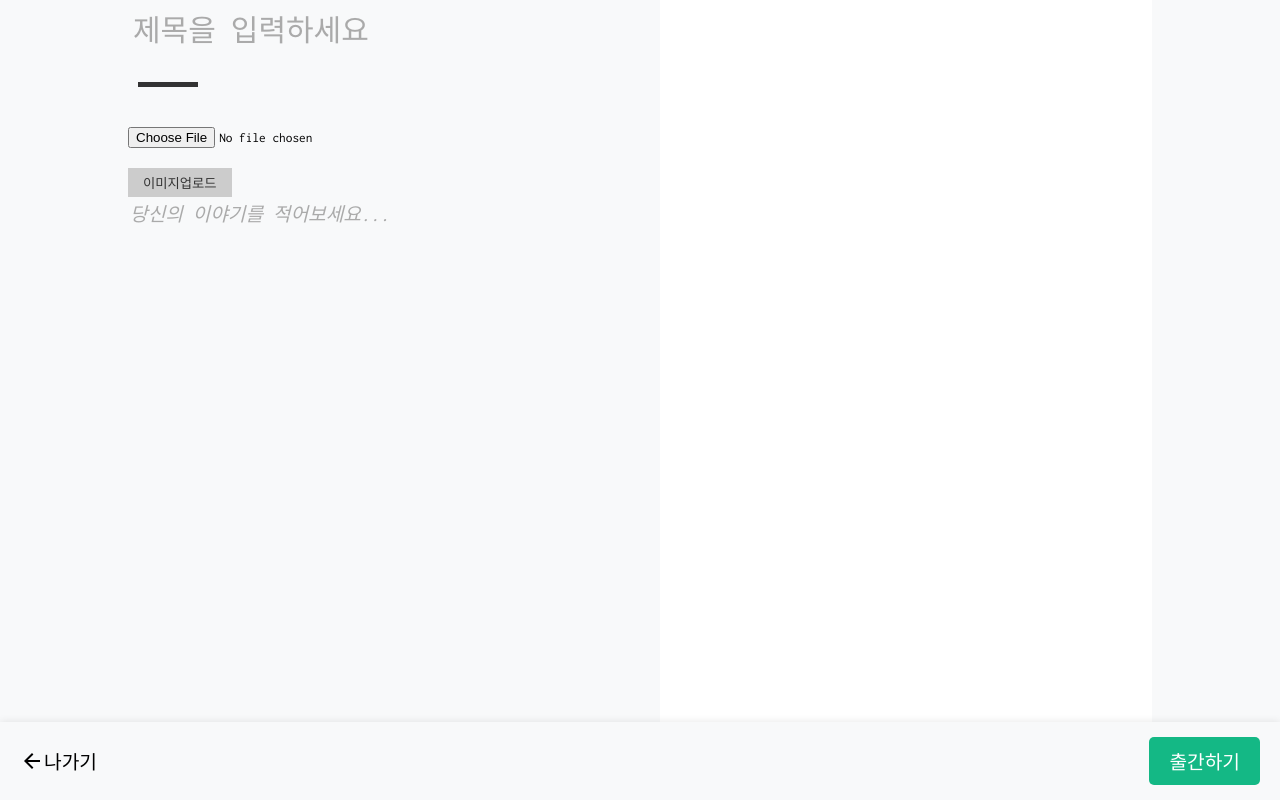
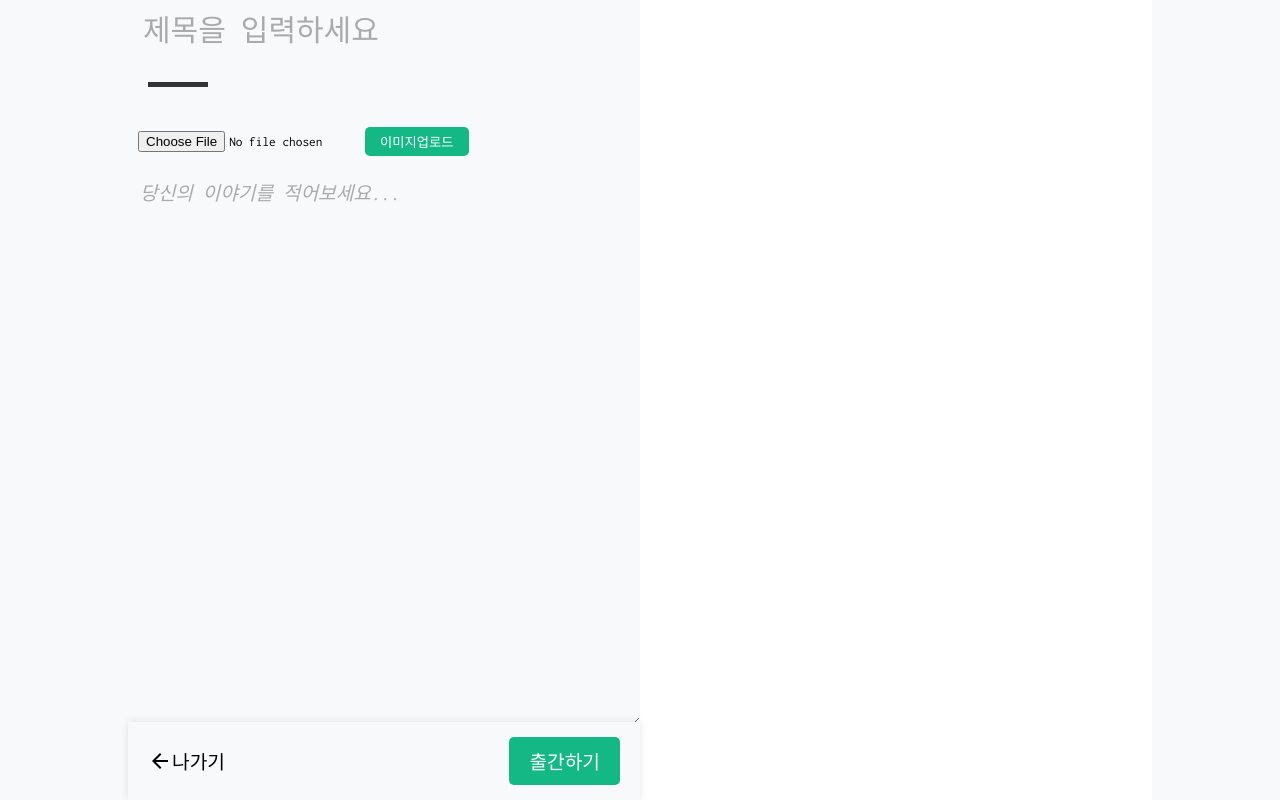
Before and after one commit to developer-asher/velog-clone, a React (Create React App) app: page /post/write in a window 1280 px wide. Built offline with nearby package versions, Linux system fonts and the light colour scheme; no server answers.

Commit message:
추가- 게시글 관리

```diff
--- a/src/components/Post.jsx
+++ b/src/components/Post.jsx
@@ -1,7 +1,9 @@
 import React from 'react';
 import styled from 'styled-components';
+
+import { history } from '../redux/configureStore';
 import FlexBox from '../elements/FlexBox';
-import { history } from '../redux/configureStore';
+import Image from '../elements/Image';
 
 const Post = ({
   postId,
@@ -18,36 +20,61 @@ const Post = ({
 
   return (
     <Item onClick={handleClick}>
-      {/* <img src={postImage} alt='' /> */}
-      <img src='http://via.placeholder.com/50x25' alt='' />
-      <div className='desc'>
-        <h2 className='title'>{postTitle}</h2>
-        <p className='content'>{postContent}</p>
-        <p>
+      {postImage ? <Image max_height='200px' src={postImage} alt='' /> : <></>}
+      <Desc className='desc'>
+        <Title className='title'>{postTitle}</Title>
+        <Content className='content'>{postContent}</Content>
+      </Desc>
+      <PostBottom>
+        <DateCmt>
           <span className='date'>{postTime}</span>
           <span className='divider'>∙</span>
           <span className='cnt_comment'>6개의 댓글</span>
-        </p>
-      </div>
-      <FlexBox style={{ borderTop: '1px solid #eee', padding: '15px' }}>
-        <div className='flexbox profile'>
-          <img
+        </DateCmt>
+        <FlexBox
+          style={{
+            borderTop: '1px solid #eee',
+            padding: '15px',
+          }}
+        >
+          <FlexBox>
+            <Image
+              circle
               className='profile_img'
-            src='http://via.placeholder.com/25x25'
               alt='임시'
+              style={{ marginRight: '5px' }}
             />
             <span className='profile_nickName'>by {userNickname}</span>
-        </div>
+          </FlexBox>
           {/* <span className='like'>🧡 64</span> */}
         </FlexBox>
+      </PostBottom>
     </Item>
   );
 };
 
+const Content = styled.div`
+  margin-top: 10px;
+`;
+
+const DateCmt = styled.p`
+  padding: 0 15px;
+`;
+
+const PostBottom = styled.div`
+  // position: relative;
+  // left: 0;
+  // bottom: 0;
+  // width: 100%;
+`;
+
 const Item = styled.li`
+  position: relative;
   display: flex;
   flex-direction: column;
   flex-basis: 23%;
+  justify-content: space-between;
+  width: 23%;
   min-height: 400px;
   margin: 20px 1%;
   border-radius: 5px;
@@ -66,8 +93,19 @@ const Item = styled.li`
 
   @media screen and (max-width: 1024px) {
     flex-basis: 46%;
+    width: 46%;
     margin: 20px 2%;
   }
 `;
 
+const Desc = styled.div`
+  min-height: 200px;
+  max-height: 200px;
+`;
+const Title = styled.h2`
+  font-size: 1.2rem;
+  font-weight: 500;
+  margin: 0;
+`;
+
 export default Post;
--- a/src/components/PostWriteFt.jsx
+++ b/src/components/PostWriteFt.jsx
@@ -9,21 +9,30 @@ import { useDispatch } from 'react-redux';
 import { history } from '../redux/configureStore';
 import { contentActions } from '../redux/modules/content';
 
-const PostWriteFt = ({ post, ...rest }) => {
+const PostWriteFt = ({ post, edit, postId, ...rest }) => {
   const dispatch = useDispatch();
 
   const goBack = () => {
     history.replace('/');
   };
 
-  // preview는 있는데 image_url이 없으면 출간 안되도록
   const postContent = () => {
-    if (post.is_preview && post.image_url === '') {
-      alert('이미지를 업로드해주세요!');
+    if (!post.title) {
+      alert('제목을 입력해주세요!');
+      return false;
+    }
+    if (!post.markdown) {
+      alert('내용을 입력해주세요!');
       return false;
     }
 
-    dispatch(contentActions.setContentDB(post));
+    if (edit === 'postEdit') {
+      // 게시글 수정
+      dispatch(contentActions.editContentDB(postId, post));
+    } else {
+      // 새 게시글 작성
+      dispatch(contentActions.addContentDB(post));
+    }
   };
 
   return (
@@ -49,7 +58,7 @@ const PostWriteFt = ({ post, ...rest }) => {
 };
 
 const OuterFt = styled.div`
-  position: fixed;
+  position: absolute;
   bottom: 0;
   left: 0;
   z-index: 5;
--- a/src/components/UploadFile.jsx
+++ b/src/components/UploadFile.jsx
@@ -1,9 +1,11 @@
 import React, { useRef, useState } from 'react';
 import { useDispatch } from 'react-redux';
 import styled from 'styled-components';
+import FileUploadIcon from '@mui/icons-material/FileUpload';
 
 import { imageActions } from '../redux/modules/image';
 import Button from '../elements/Button';
+import FlexBox from '../elements/FlexBox';
 
 const Upload = () => {
   const dispatch = useDispatch();
@@ -19,27 +21,35 @@ const Upload = () => {
     reader.readAsDataURL(file);
     reader.onload = () => {
       // reader.result : 파일의 컨텐츠(내용물)
-      dispatch(imageActions.setPreview(reader.result));
+      // dispatch(imageActions.setPreview(reader.result));
     };
   };
 
   const uploadImage = () => {
+    if (!imgFile) {
+      return false;
+    }
     dispatch(imageActions.uploadImageS3(imgFile));
   };
 
   return (
     <>
-      <InputUpload ref={fileRef} type='file' onChange={handleChange} />
-      {/* 출근하기 버튼 클릭 시 이와 같이 동작     */}
-      <Button bg_color='#ccc' onClick={uploadImage}>
-        이미지업로드
-      </Button>
+      <FlexBox margin='0 0 20px 0'>
+        <InputUpload ref={fileRef} type='file' onChange={handleChange} />
+        {/* 출간하기 버튼 클릭 시 이와 같이 동작     */}
+        <Button
+          onClick={uploadImage}
+          bd_radius='5px'
+          bg_color='#14b885'
+          color='#fff'
+        >
+          이미지업로드
+        </Button>
+      </FlexBox>
     </>
   );
 };
 
-const InputUpload = styled.input`
-  margin-bottom: 20px;
-`;
+const InputUpload = styled.input``;
 
 export default Upload;
--- a/src/pages/PostDetail.jsx
+++ b/src/pages/PostDetail.jsx
@@ -4,8 +4,8 @@ import styled from 'styled-components';
 
 import { history } from '../redux/configureStore';
 import { contentActions } from '../redux/modules/content';
-import Header from '../components/Header';
-import Footer from '../components/Footer';
+import CommentList from '../components/CommentList';
+import MarkdownRender from '../components/MarkdownRender';
 import Button from '../elements/Button';
 import Divider from '../elements/Divider';
 import FlexBox from '../elements/FlexBox';
@@ -14,32 +14,26 @@ import Image from '../elements/Image';
 const PostDetail = props => {
   const dispatch = useDispatch();
   const id = props.match.params.id;
-  const posts = useSelector(state => state.content.list);
-  const post = posts.find(item => {
-    return item.postId === parseInt(id);
-  });
+  const detail = useSelector(state => state.content.detail);
 
-  console.log(post);
+  const post = detail?.post;
+  const comments = detail?.comments;
 
   const editPost = () => {
     console.log('게시글 수정');
-    // history.push(`/post/edit/${id}`);
+    history.push(`/post/edit/${id}`);
   };
 
   const deletePost = () => {
-    console.log('게시글 삭제', post.postId);
+    dispatch(contentActions.deleteContentDB(id));
   };
 
   useEffect(() => {
-    if (post) {
-      return false;
-    }
-    dispatch(contentActions.getContentDB());
+    dispatch(contentActions.detailContentDB(id));
   }, []);
 
   return (
     <>
-      <Header />
       <FlexBox justify='space-between'>
         <Section>
           <Head className='head'>
@@ -62,32 +56,38 @@ const PostDetail = props => {
 
           <ContentWrap className='content'>
             <Image src='http://via.placeholder.com/100x30' alt='임시' />
-            <Content>{post?.postContent}</Content>
+            <Content>
+              <MarkdownRender>{post?.postContent}</MarkdownRender>
+            </Content>
           </ContentWrap>
 
           <Profile className='flexbox profile'>
-            <Image src='http://via.placeholder.com/100x100' alt='임시' />
+            <Image width='100px' height='100px' circle alt='임시' />
             <ProfileInfo>
               <ProfileName>{post?.userNickname}</ProfileName>
               <ProfileDesc></ProfileDesc>
             </ProfileInfo>
           </Profile>
-          {/* comment input compo */}
-          {/* comment list compo */}
         </Section>
-        <Aside>{post?.postContent}</Aside>
+        {/* <Aside>{post?.postContent}</Aside> */}
+        <Aside>
+          Lorem, ipsum dolor sit amet consectetur adipisicing elit. Rem dolorem
+          deserunt maxime voluptates porro cupiditate voluptate! Impedit magnam,
+          nobis ea laudantium explicabo accusamus aliquid dolorem veniam minus,
+          iure sapiente vero!
+        </Aside>
       </FlexBox>
-      <Footer />
+      <CommentList postId={id} commentList={comments} />
     </>
   );
 };
 
 const Section = styled.section`
-  flex-basis: 70%;
+  flex-basis: 72%;
 `;
 const Aside = styled.aside`
   flex-basis: 25%;
-  padding-left: 1%;
+  padding-left: 2%;
   border-left: 1px solid #ccc;
 `;
 const Head = styled.div``;
@@ -117,7 +117,7 @@ const ContentWrap = styled.div`
   display: flex;
   flex-direction: column;
 `;
-const Content = styled.p`
+const Content = styled.div`
   margin: 40px 0;
   font-size: 1.1rem;
 `;
--- a/src/pages/PostEdit.jsx
+++ b/src/pages/PostEdit.jsx
@@ -1,7 +1,146 @@
-import React from 'react';
+import React, { useEffect, useRef, useState } from 'react';
+import styled from 'styled-components';
+import { useDispatch, useSelector } from 'react-redux';
+
+import { imageActions } from '../redux/modules/image';
+import PostWriteFt from '../components/PostWriteFt';
+import MarkdownRender from '../components/MarkdownRender';
+// import Button from '../elements/Button';
+import FlexBox from '../elements/FlexBox';
+import Input from '../elements/Input';
+import TextArea from '../elements/TextArea';
+import Divider from '../elements/Divider';
+import UploadFile from '../components/UploadFile';
 
 const PostEdit = props => {
-  return <>게시글 수정</>;
+  const id = props.match.params.id;
+  const posts = useSelector(state => state.content.list);
+  const post = posts.find(item => {
+    return item.postId === parseInt(id);
+  });
+
+  const { image_url } = useSelector(state => state.image);
+  const [input, setInput] = useState({
+    title: post?.postTitle,
+    markdown: post?.postContent,
+    image_url: '',
+  });
+  const { title, markdown } = input;
+
+  const handleChange = e => {
+    const { value, name } = e.target;
+
+    setInput({
+      ...input,
+      [name]: value,
+    });
+  };
+
+  useEffect(() => {
+    setInput({
+      ...input,
+      markdown: image_url
+        ? `![Alt text](${image_url})\n ${markdown}`
+        : markdown,
+      image_url: image_url,
+    });
+  }, [image_url]);
+
+  return (
+    <FlexBox justify='space-between' height='100%'>
+      <Markdown>
+        <WriteWrap>
+          <FlexBox direction='column' align_items='flex-start'>
+            <Input //
+              name='title'
+              value={title}
+              type='text'
+              onChange={handleChange}
+              placeholder='제목을 입력하세요'
+              width='100%'
+              bd='none'
+              ft_size='30px'
+              bg_color='transparent'
+              outline='none'
+            />
+            <Divider
+              style={{
+                height: '5px',
+                width: '60px',
+                margin: '20px 0 40px 10px',
+                backgroundColor: '#333',
+              }}
+            ></Divider>
+            <UploadFile />
+          </FlexBox>
+          <TextArea
+            name='markdown'
+            value={markdown}
+            onChange={handleChange}
+            placeholder='당신의 이야기를 적어보세요...'
+            height='calc(100% - 250px)'
+            bd='none'
+            bg_color='transparent'
+            outline='none'
+            ft_size='1.2rem'
+          />
+        </WriteWrap>
+        <PostWriteFt edit='postEdit' postId={id} post={input} />{' '}
+        {/* write footer */}
+      </Markdown>
+      <Preview>
+        <MarkdownRender>{`# ${title}`}</MarkdownRender>
+        <MarkdownRender>{markdown}</MarkdownRender>
+      </Preview>
+    </FlexBox>
+  );
 };
 
+const Markdown = styled.div`
+  position: relative;
+  min-height: 100%;
+  flex-basis: 50%;
+  width: 50%;
+
+  @media all and (max-width: 1024px) {
+    flex-basis: 100%;
+    width: 100%;
+  }
+`;
+const Preview = styled.div`
+  font-size: 1.1rem;
+  height: 100vh;
+  max-height: 100%;
+  overflow-y: auto;
+  padding: 20px;
+  flex-basis: 50%;
+  width: 50%;
+  background-color: #fff;
+
+  & > h1:first-child {
+    margin-bottom: 80px;
+  }
+  & > blockquote {
+    margin-left: 0;
+    border-left: 3px solid #69f;
+    padding-left: 10px;
+    background-color: #f8f9fa;
+  }
+  & img {
+    width: 100%;
+  }
+
+  @media all and (max-width: 1024px) {
+    display: none;
+    flex-basis: 0;
+    width: 0;
+  }
+`;
+
+const WriteWrap = styled.div`
+  height: 100vh;
+  max-height: 100vh;
+  padding-left: 10px;
+`;
+
 export default PostEdit;
--- a/src/pages/PostList.jsx
+++ b/src/pages/PostList.jsx
@@ -2,10 +2,8 @@ import React, { useEffect } from 'react';
 import { useDispatch, useSelector } from 'react-redux';
 import styled from 'styled-components';
 
-import Header from '../components/Header';
-import Footer from '../components/Footer';
+import { contentActions } from '../redux/modules/content';
 import Post from '../components/Post';
-import { contentActions } from '../redux/modules/content';
 
 const PostList = props => {
   const dispatch = useDispatch();
@@ -17,13 +15,11 @@ const PostList = props => {
 
   return (
     <>
-      <Header />
       <List>
         {posts.map((item, index) => {
           return <Post key={item.postId} {...item} />;
         })}
       </List>
-      <Footer />
     </>
   );
 };
--- a/src/pages/PostWrite.jsx
+++ b/src/pages/PostWrite.jsx
@@ -14,7 +14,7 @@ import UploadFile from '../components/UploadFile';
 
 const PostWrite = props => {
   const dispatch = useDispatch();
-  const { preview, image_url } = useSelector(state => state.image);
+  const { image_url } = useSelector(state => state.image);
   const [input, setInput] = useState({ title: '', markdown: '' });
   const { title, markdown } = input;
 
@@ -30,10 +30,10 @@ const PostWrite = props => {
   useEffect(() => {
     setInput({
       ...input,
+      markdown: image_url ? `![Alt text](${image_url})\n ${markdown}` : ``,
       image_url: image_url,
-      is_preview: preview ? true : false,
     });
-  }, [preview, image_url]);
+  }, [image_url]);
 
   return (
     <FlexBox justify='space-between' height='100%'>
@@ -67,7 +67,7 @@ const PostWrite = props => {
             value={markdown}
             onChange={handleChange}
             placeholder='당신의 이야기를 적어보세요...'
-            height='calc(100% - 230px)'
+            height='calc(100% - 250px)'
             bd='none'
             bg_color='transparent'
             outline='none'
@@ -78,18 +78,17 @@ const PostWrite = props => {
       </Markdown>
       <Preview>
         <MarkdownRender>{`# ${title}`}</MarkdownRender>
-        <MarkdownRender>
-          {preview ? `![](${preview}) \n ${markdown}` : `${markdown}`}
-        </MarkdownRender>
+        <MarkdownRender>{markdown}</MarkdownRender>
       </Preview>
     </FlexBox>
   );
 };
 
 const Markdown = styled.div`
+  position: relative;
   min-height: 100%;
-  flex-basis: 48%;
-  width: 48%;
+  flex-basis: 50%;
+  width: 50%;
 
   @media all and (max-width: 1024px) {
     flex-basis: 100%;
@@ -98,12 +97,12 @@ const Markdown = styled.div`
 `;
 const Preview = styled.div`
   font-size: 1.1rem;
-  height: 100%;
+  height: 100vh;
   max-height: 100%;
-  scroll-y: auto;
+  overflow-y: auto;
   padding: 20px;
-  flex-basis: 48%;
-  width: 48%;
+  flex-basis: 50%;
+  width: 50%;
   background-color: #fff;
 
   & > h1:first-child {
@@ -129,40 +128,6 @@ const Preview = styled.div`
 const WriteWrap = styled.div`
   height: 100vh;
   max-height: 100vh;
+  padding-left: 10px;
 `;
-
-// const ButtonWrap = styled.div`
-//   margin-bottom: 40px;
-
-//   & > button,
-//   & > span {
-//     margin-left: 5px;
-//     padding: 5px;
-//     font-size: 1.1rem;
-//   }
-//   & > button:first-child {
-//     margin-left: 0;
-//   }
-//   & > span {
-//     color: #aaa;
-//   }
-// `;
-
-{
-  /* <ButtonWrap>
-<Button>H1</Button>
-<Button>H2</Button>
-<Button>H3</Button>
-<Button>H4</Button>
-<span>|</span>
-<Button>B</Button>
-<Button>I</Button>
-<Button>T</Button>
-<span>|</span>
-<Button>"</Button>
-<Button>link</Button>
-<Button>file</Button>
-<Button>code</Button>
-</ButtonWrap> */
-}
 export default PostWrite;
--- a/src/redux/modules/content.js
+++ b/src/redux/modules/content.js
@@ -4,13 +4,16 @@ import apis from '../../shared/apis';
 
 const SET_CONTENT = 'SET_COMMENT';
 const ADD_CONTENT = 'ADD_COMMENT';
+const DETAIL_CONTENT = 'DETAIL_CONTENT';
 
 const initialState = {
   list: [],
+  detail: null,
 };
 
 const setContent = createAction(SET_CONTENT, posts => ({ posts }));
-const addContent = createAction(ADD_CONTENT, () => ({}));
+const addContent = createAction(ADD_CONTENT, posts => ({ posts }));
+const detailContent = createAction(DETAIL_CONTENT, detail => ({ detail }));
 
 const getContentDB = () => {
   return function (dispatch, getState, { history }) {
@@ -19,7 +22,6 @@ const getContentDB = () => {
     apis
       .getContentPost()
       .then(res => {
-        console.log(res);
         const posts = res.data.posts;
 
         dispatch(setContent(posts));
@@ -30,18 +32,84 @@ const getContentDB = () => {
   };
 };
 
-const addContentDB = post => {
+const detailContentDB = id => {
   return function (dispatch, getState, { history }) {
-    console.log('게시글 전체 조회', post);
+    console.log('게시글 상세 조회');
 
     apis
-      .addContentPost(post)
+      .detailContentPost(parseInt(id))
+      .then(res => {
+        const data = res.data;
+
+        dispatch(detailContent(data));
+      })
+      .catch(err => {
+        console.error(err);
+      });
+  };
+};
+
+const addContentDB = ({ title, markdown, image_url }) => {
+  return function (dispatch, getState, { history }) {
+    console.log('게시글 추가, 미들웨어');
+    const postInfo = {
+      postTitle: title,
+      postContent: markdown,
+      postImage: image_url,
+    };
+
+    console.log(postInfo);
+
+    apis
+      .addContentPost(postInfo)
       .then(res => {
         console.log(res);
         // const new_list = res.data;
 
         // dispatch(addContent(new_list));
-        // history.replace('/');
+        history.replace('/');
+      })
+      .catch(err => {
+        console.error(err);
+      });
+  };
+};
+
+const editContentDB = (postId, post) => {
+  return function (dispatch, getState, { history }) {
+    console.log('게시글 수정, 미들웨어');
+    const postInfo = {
+      postTitle: post.title,
+      postContent: post.markdown,
+      postImage: post.image_url,
+    };
+
+    console.log(postId, typeof postId, post);
+
+    apis
+      .editContentPost(postId, postInfo)
+      .then(res => {
+        console.log(res);
+        // const new_list = res.data;
+
+        // dispatch(addContent(new_list));
+        history.replace('/');
+      })
+      .catch(err => {
+        console.error(err);
+      });
+  };
+};
+
+const deleteContentDB = postId => {
+  return function (dispatch, getState, { history }) {
+    console.log('게시글 삭제, 미들웨어 postId: ', postId);
+
+    apis
+      .deleteContentPost(postId)
+      .then(res => {
+        console.log(res);
+        history.replace('/');
       })
       .catch(err => {
         console.error(err);
@@ -55,11 +123,18 @@ export default handleActions(
       produce(state, draft => {
         draft.list = action.payload.posts;
       }),
+    [DETAIL_CONTENT]: (state, action) =>
+      produce(state, draft => {
+        draft.detail = action.payload.detail;
+      }),
   },
   initialState,
 );
 
 export const contentActions = {
   getContentDB,
+  detailContentDB,
   addContentDB,
+  deleteContentDB,
+  editContentDB,
 };
```
Lines whose indentation alone changed are shown as unchanged.
